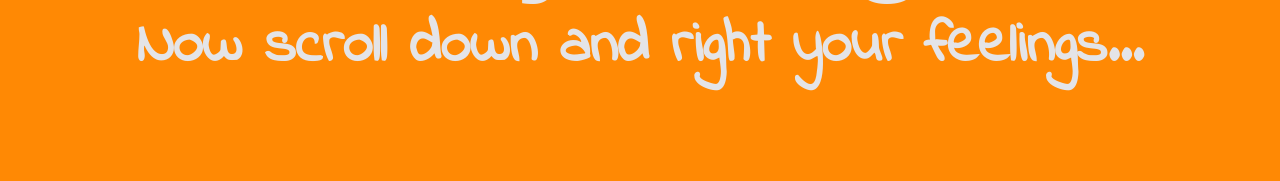
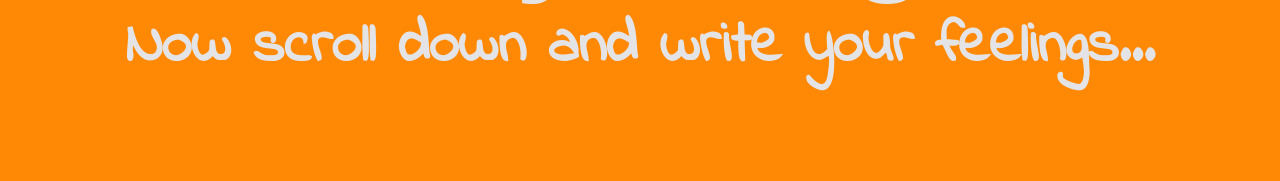
Before and after one commit to sumaiai/hackysu, a plain HTML site: page main.html in a window 1280 px wide. Shown: the part 619-800 px from the top of the page. Drawn offline with nearby package versions, Linux system fonts and the light colour scheme; a web font is replaced by a local one.

Commit message:
fixed spelling

```diff
--- a/main.html
+++ b/main.html
@@ -77,7 +77,7 @@
                         It found
                         you again!
                     </h1>
-                    <h3 class="mt-5 text-xl md:text-3xl lg:text-6xl font-bold">Now scroll down and right
+                    <h3 class="mt-5 text-xl md:text-3xl lg:text-6xl font-bold">Now scroll down and write
                         your
                         feelings...</h3>
                 </div>
```
